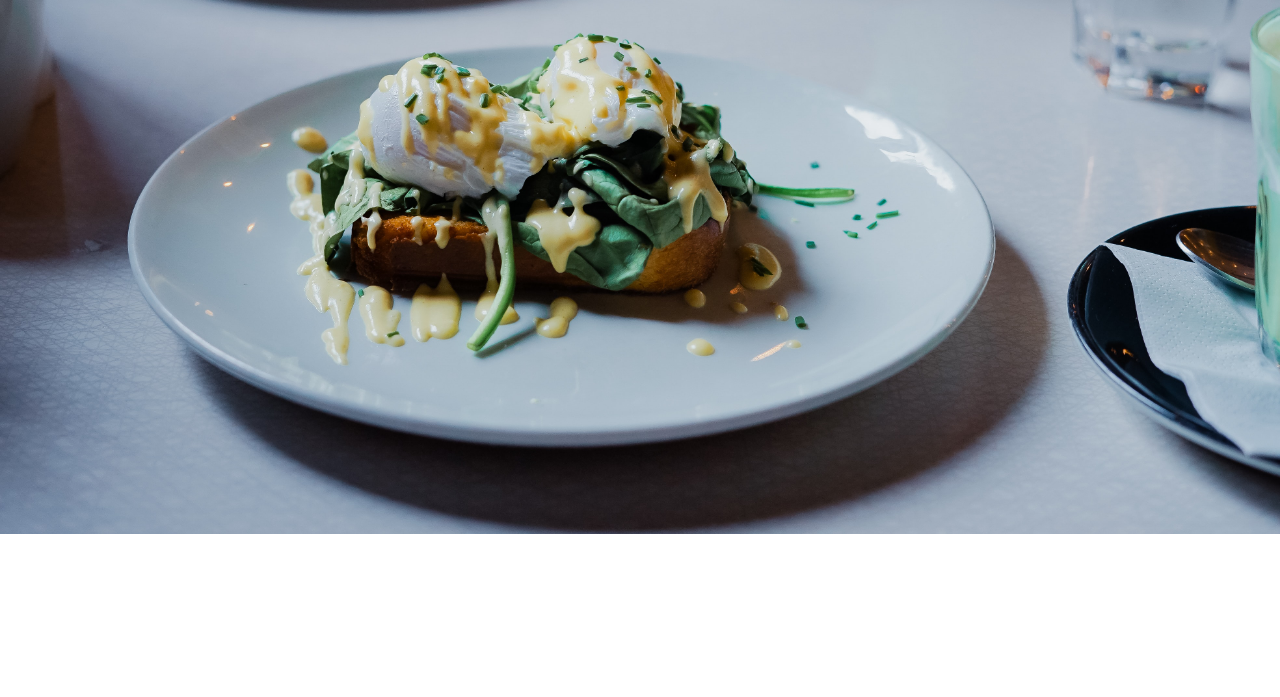
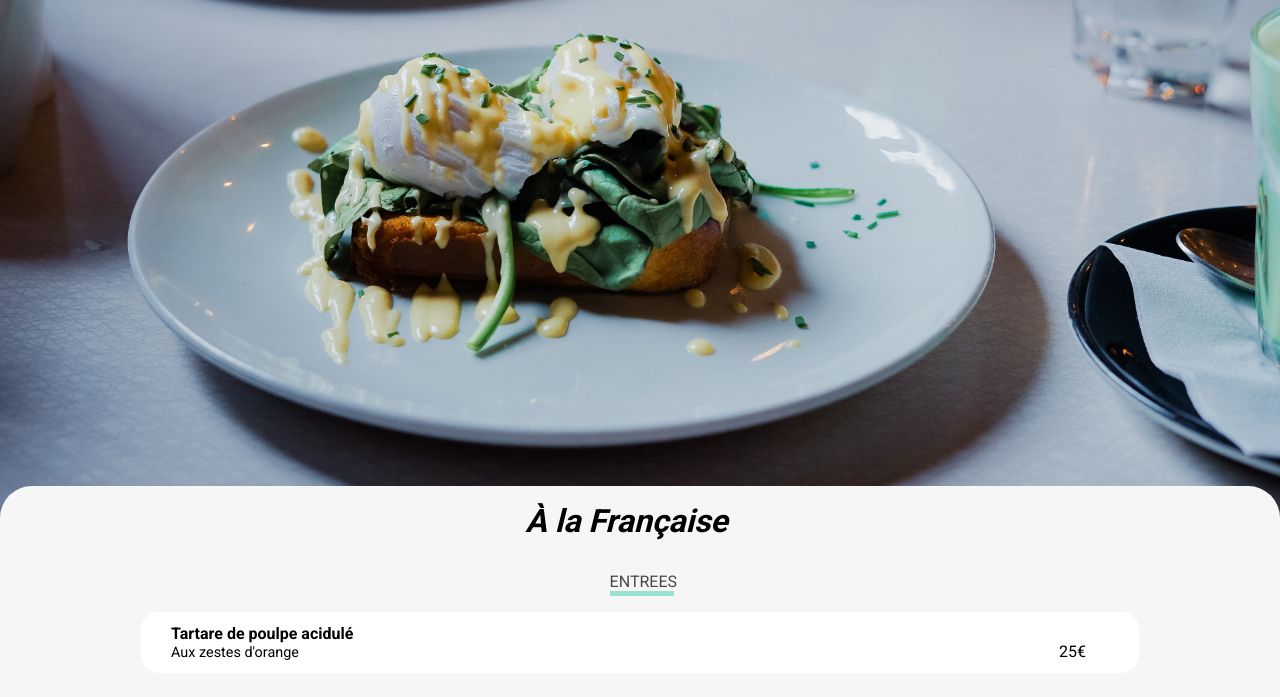
Before and after one commit to Darkheadbanger/DavidBouhaben_3_01102020-, a website: page P3_Bouhaben_David/menuALF-1.html in a window 1280 px wide. Shown: the part 115-812 px from the top of the page. Drawn offline with Linux system fonts and the light colour scheme; files that its build step writes are made by us from their sources; files whose address does not match are found by name; a web font is replaced by a local one.

Commit message:
creation titre menu et menu

```diff
--- a/P3_Bouhaben_David/menuALF-1.html
+++ b/P3_Bouhaben_David/menuALF-1.html
@@ -48,3 +48,48 @@
                         <img src="./images/restaurants/toa-heftiba-DQKerTsQwi0-unsplash.jpg" alt="menu heading"/>
                     </div>
                 </section>
+
+                <section>
+                    <div class="menu">
+
+                        <div class="menu-title1 menu-title1__element">
+                            <h1 class="menu-title1--typographie">À la Française</h1>
+                            <i class="far fa-heart fa-lg"></i>
+                        </div>
+
+                        <div class="epd epd__element">
+                            <span class="epd--typographie">ENTREES<span>
+                                <div class="epd__trait1"></div>
+                        </div>
+
+                        <div class="menu-list menu-list__element menu-list--1"><!--menu-list--1-->
+                            <div class="menu-list--11">
+                                <div class="menu-list__row">
+                                    <div class="menu-list__column menu-list__box menu-list--typographie">
+                                        <div>
+                                            <span>Tartare de poulpe acidulé</span>
+                                        </div>
+                                        <div class="menu-list__rowST menu-list--typographiePlus">
+                                            <div class="ST ST--typographie">
+                                                Aux zestes d'orange
+                                            </div>
+                                            <!-- solution 1
+                                            <div class="prix">
+                                                <span>25€</span>
+                                            </div>-->
+                                            <div class="prix">
+                                                <span>25€</span>
+                                            </div>
+                                        </div>
+                                    </div>
+                                </div>
+                            </div>
+                            <!--solution 2
+                            <div class="prix">
+                                <span>25€</span>
+                            </div>-->
+                            <div class="coche">
+                                <i class="far fa-check-circle fa-lg"></i>
+                            </div>
+                        </div>
+                        <!--l(idé est de crée une animation pour le prix qu'il suis la coche)-->
```
